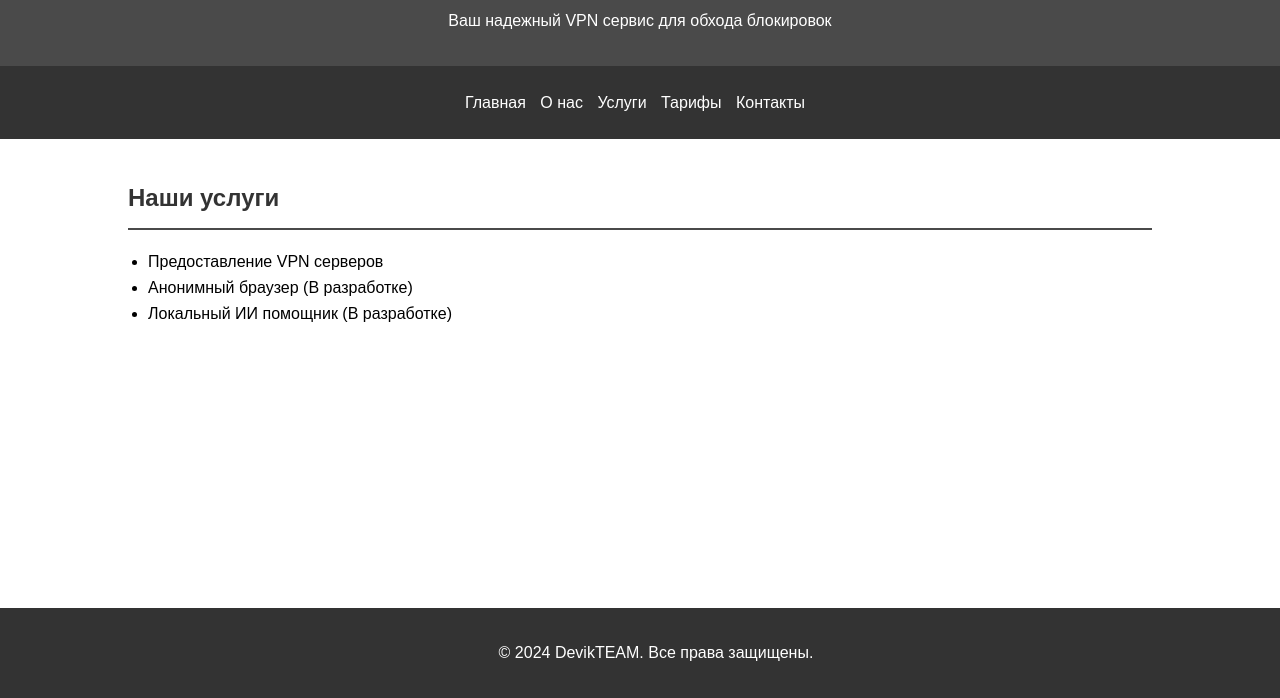
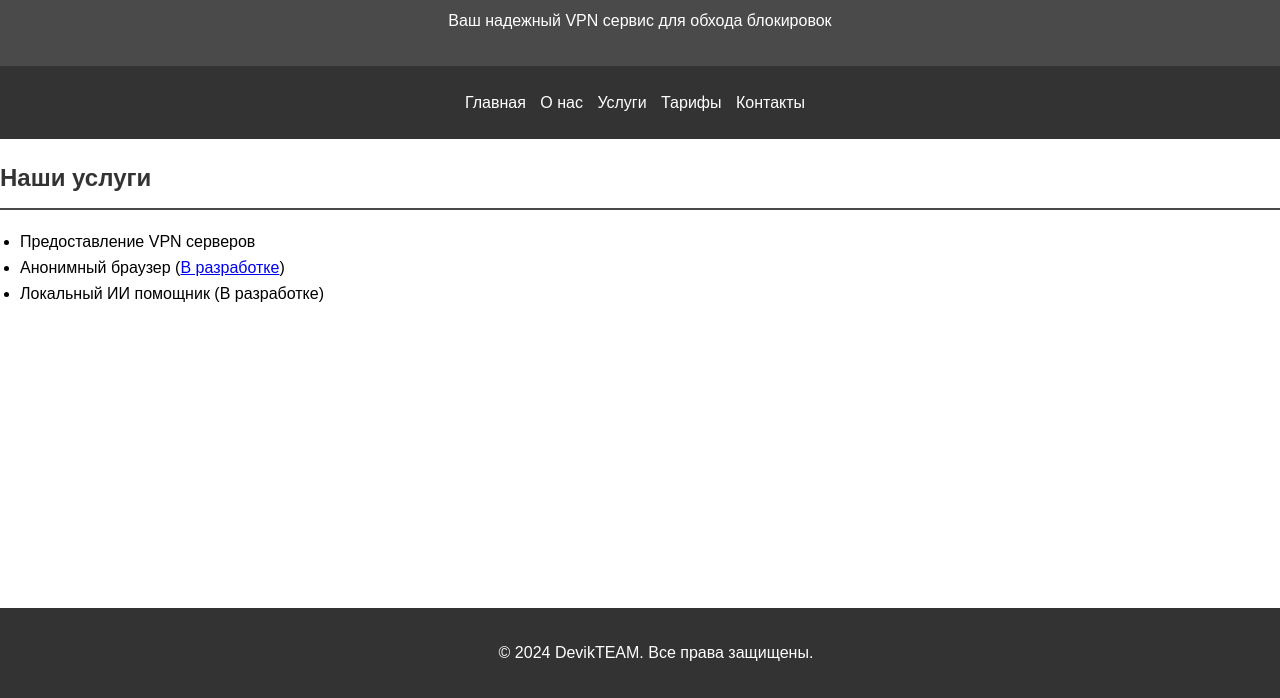
Before and after one commit to KiryaScript/vpn, a plain HTML site: page services.html in a window 1280 px wide. Shown: the part 102-800 px from the top of the page. Drawn offline with Linux system fonts and the light colour scheme.

Commit message:
Update services.html

```diff
--- a/services.html
+++ b/services.html
@@ -22,16 +22,17 @@
         </ul>
     </nav>
 
-    <div class="container">
     <section id="services">
         <h2>Наши услуги</h2>
         <ul>
             <li>Предоставление VPN серверов</li>
-                <li>Анонимный браузер (В разработке) </li>
+            <li>
+                Анонимный браузер
+                (<a href="https://github.com/KiryaScript/kir-browser" target="_blank">В разработке</a>)
+            </li>
             <li>Локальный ИИ помощник (В разработке)</li>
         </ul>
     </section>
-    </div>
 
     <footer>
         <p>&copy; 2024 DevikTEAM. Все права защищены.</p>
```
Lines whose indentation alone changed are shown as unchanged.
